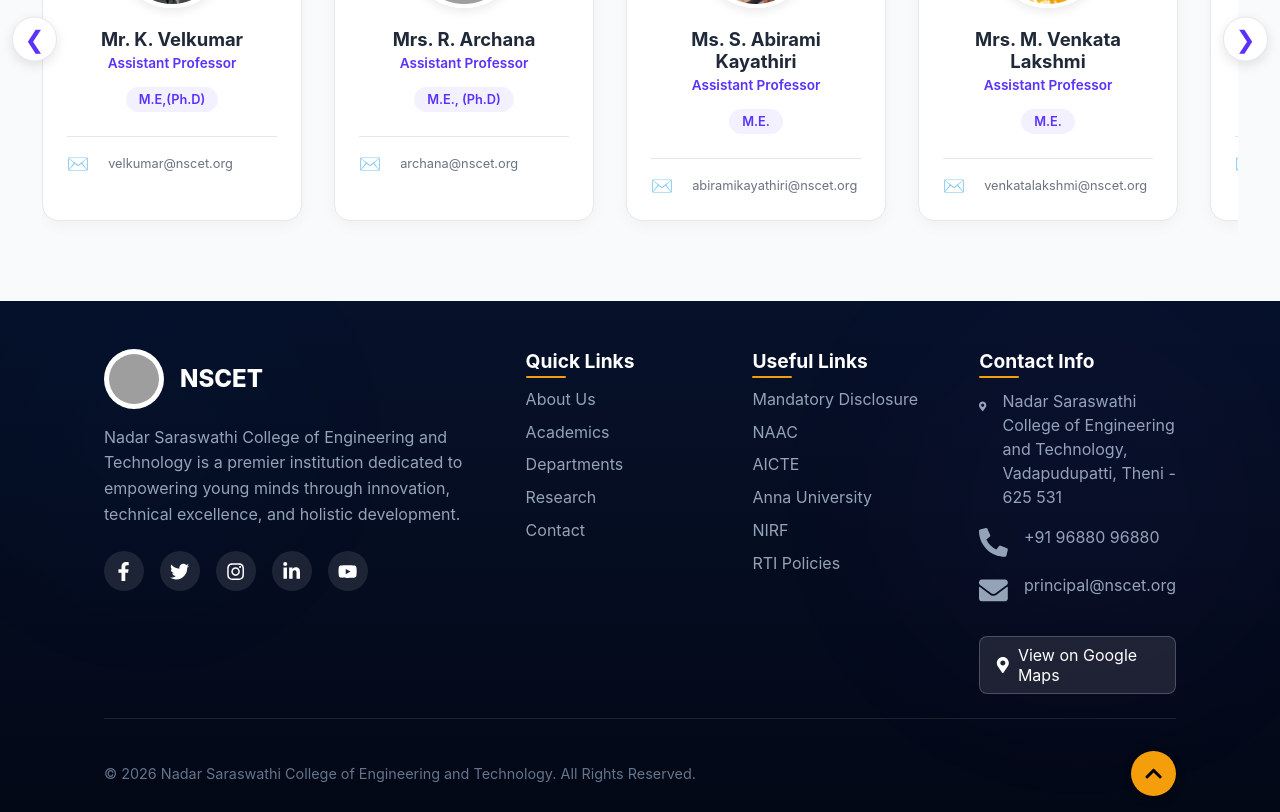
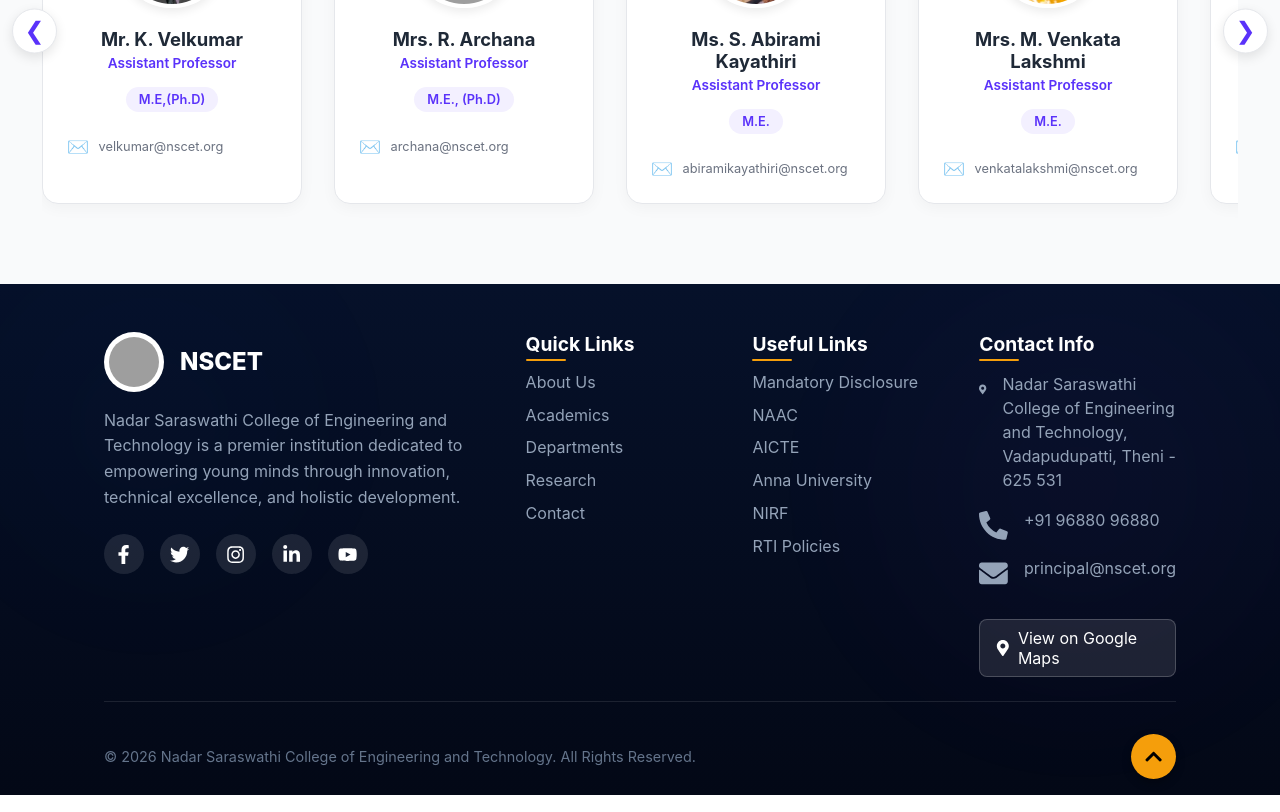
Before and after one commit to Shymraj/nscetweb, a React app in the folder Frontend/: page /academics/teaching-faculty in a window 1280 px wide. Shown: the part 960-1772 px from the top of the page. Built offline with nearby package versions, Linux system fonts and the light colour scheme; grey boxes are pictures that could not be loaded; the HTML template or start-up script is replaced by a standard one.

Commit message:
hi muthu

```diff
--- a/Frontend/src/pages/Academics/TeachingFaculty/TeachingFaculty.jsx
+++ b/Frontend/src/pages/Academics/TeachingFaculty/TeachingFaculty.jsx
@@ -202,10 +202,12 @@ const TeachingFaculty = () => {
           ))}
         </div>
 
-        <div className="tf-staff-contact">
-          <div className="tf-contact-item-small"><span className="tf-icon">✉️</span>
-          <a href={`mailto:${staff.email.trim()}`} style={{ color: 'inherit', textDecoration: 'none' }}></a>{staff.email}</div>
-        </div>
+        <div className="tf-contact-item-small">
+  <span className="tf-icon">✉️</span>
+  <a href={`mailto:${staff.email.trim()}`} style={{ color: 'inherit', textDecoration: 'none' }}>
+    {staff.email}
+  </a>
+</div>
       </div>
     ));
   };
@@ -269,8 +271,8 @@ const TeachingFaculty = () => {
 
             <div className="tf-hod-contact-col">
              <div className="tf-contact-item">
-  <span className="tf-icon">✉️</span>
-  <a href={`mailto:${hod.email.trim()}`} style={{ color: 'inherit', textDecoration: 'none' }}>
+             <span className="tf-icon">✉️</span>
+             <a href={`mailto:${hod.email.trim()}`} style={{ color: 'inherit', textDecoration: 'none' }}>
     {hod.email}
   </a>
 </div>
```
